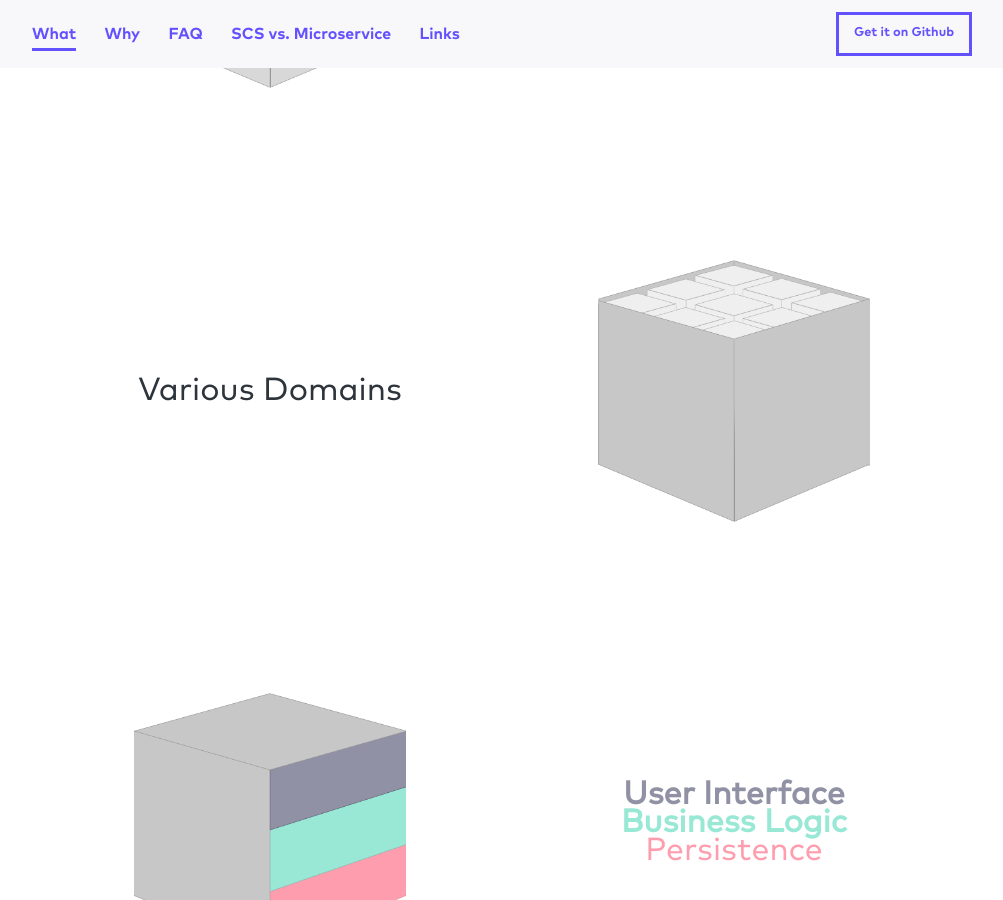
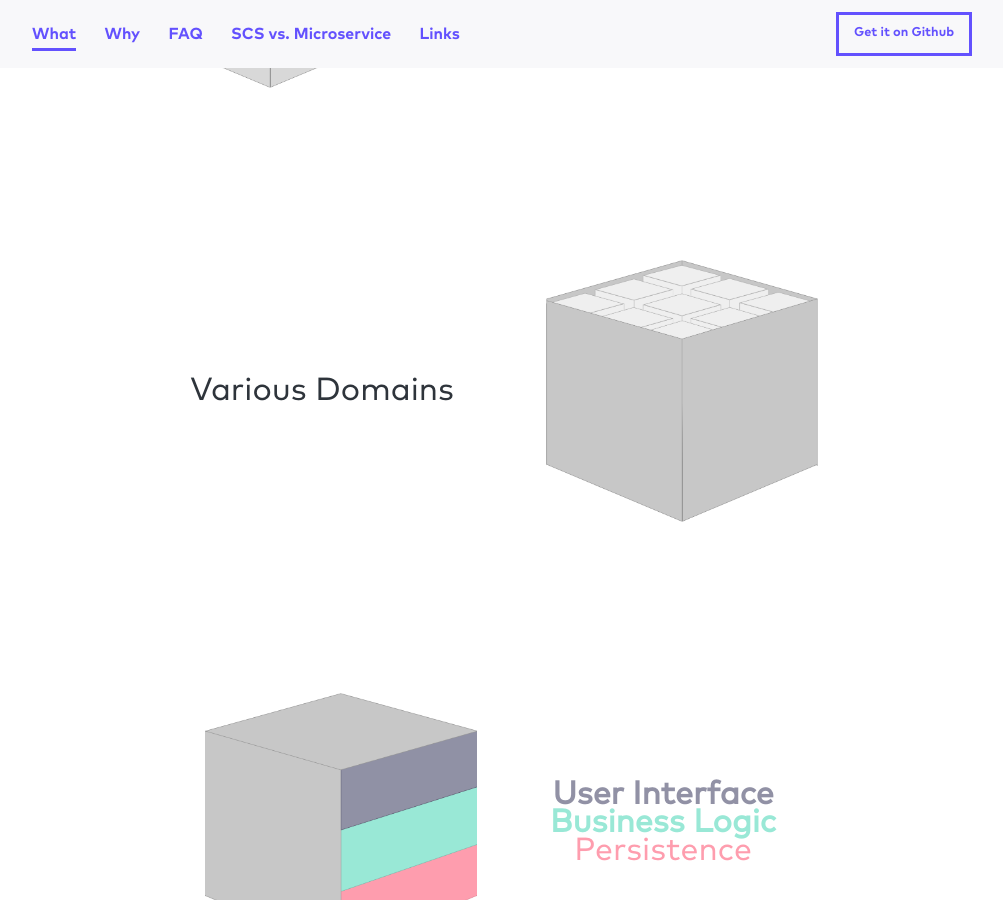
Before and after one commit to innoq/SCS, a Jekyll site: the page built from index.html, in a window 1280 px wide and 900 px high, scrolled down 3825 px. Shown: the whole window, without its empty margins (138-1141 px from the left). Built offline with Jekyll 4.4.1, drawn with Linux system fonts in a browser that asks for light colours; some web fonts are replaced.

Commit message:
repairs center for tiles on index.html

```diff
--- a/css/index.css
+++ b/css/index.css
@@ -38,8 +38,8 @@
   display: flex;
   flex-direction: column;
   gap: 2rem;
-  max-width: 1024px;
   justify-content: center;
+  align-items: center;
 }
 
 .idea {
```
